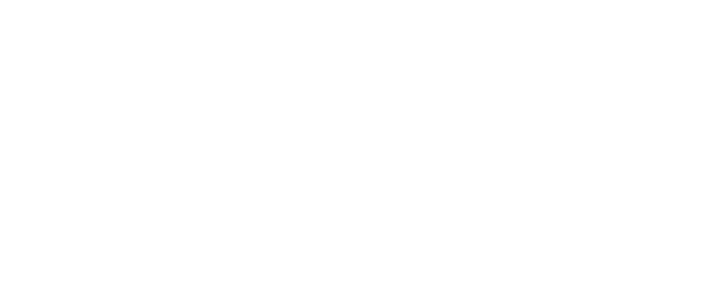
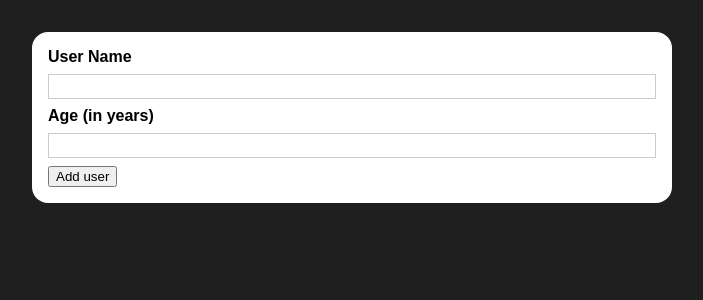
Before and after one commit to anna-ossowska/react-complete-guide, a React (Create React App) app in the folder 05-Project-4/: page / in a window 1280 px wide. Shown: the top 300 px of the page, without its empty margins (288-991 px from the left). Built offline with nearby package versions, Linux system fonts and the light colour scheme.

Commit message:
Building reusable User and Card components

```diff
--- a/05-Project-4/src/App.js
+++ b/05-Project-4/src/App.js
@@ -1,10 +1,10 @@
 import React from 'react';
-
+import AddUser from './components/Users/AddUser';
 
 function App() {
   return (
     <div>
-
+      <AddUser />
     </div>
   );
 }
--- /dev/null
+++ b/05-Project-4/src/components/UI/Card.js
@@ -0,0 +1,10 @@
+import React from 'react';
+import styles from './Card.module.css';
+const Card = props => {
+  // Merging internally defined class with external class
+  const classes = `${styles.card} ${props.className}`;
+
+  return <div className={classes}>{props.children}</div>;
+};
+
+export default Card;
--- /dev/null
+++ b/05-Project-4/src/components/UI/Card.module.css
@@ -0,0 +1,5 @@
+.card {
+  background-color: #fff;
+  padding: 3rem;
+  border-radius: 1rem;
+}
--- /dev/null
+++ b/05-Project-4/src/components/Users/AddUser.js
@@ -0,0 +1,24 @@
+import React from 'react';
+import Card from '../UI/Card';
+import styles from './AddUser.module.css';
+
+const AddUser = props => {
+  const submitHandler = function (e) {
+    e.preventDefault();
+  };
+
+  return (
+    <Card className={styles.input}>
+      <form onSubmit={submitHandler}>
+        <label htmlFor="username">User Name</label>
+        <input type="text" id="username"></input>
+        <label htmlFor="age">Age (in years) </label>
+        <input type="number" id="age"></input>
+
+        <button type="submit">Add user</button>
+      </form>
+    </Card>
+  );
+};
+
+export default AddUser;
--- /dev/null
+++ b/05-Project-4/src/components/Users/AddUser.module.css
@@ -0,0 +1,26 @@
+.input {
+  margin: 2rem auto;
+  padding: 1rem;
+  width: 90%;
+  max-width: 40rem;
+}
+
+.input label {
+  display: block;
+  font-weight: bold;
+  margin-bottom: 0.5rem;
+}
+
+.input input {
+  font: inherit;
+  display: block;
+  width: 100%;
+  border: 1px solid #ccc;
+  padding: 0.15rem;
+  margin-bottom: 0.5rem;
+}
+
+.input input:focus {
+  outline: none;
+  border-color: #4f005f;
+}
--- a/05-Project-4/src/index.css
+++ b/05-Project-4/src/index.css
@@ -8,4 +8,5 @@
 
 body {
   margin: 0;
+  background-color: #1f1f1f;
 }
```
Also changed, not shown: 1 other file (tests, documents, lock files or other folders).
